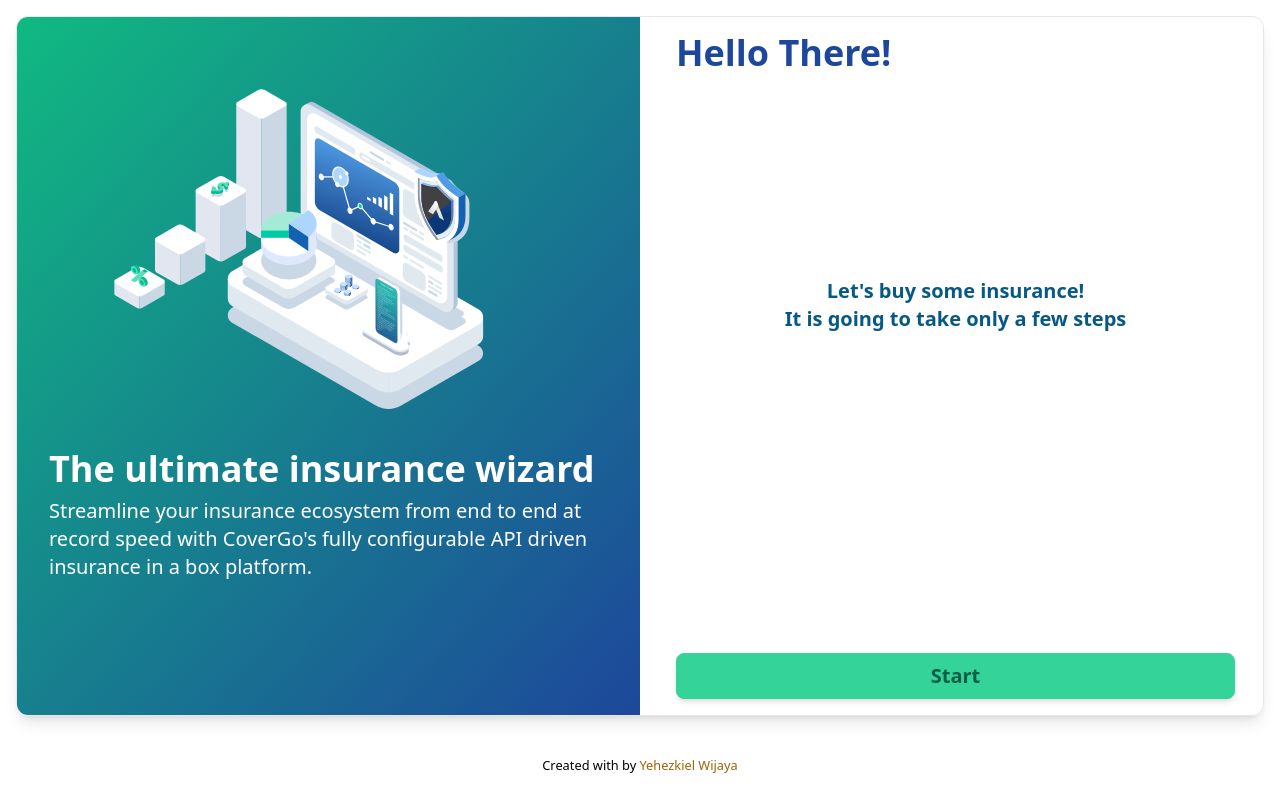
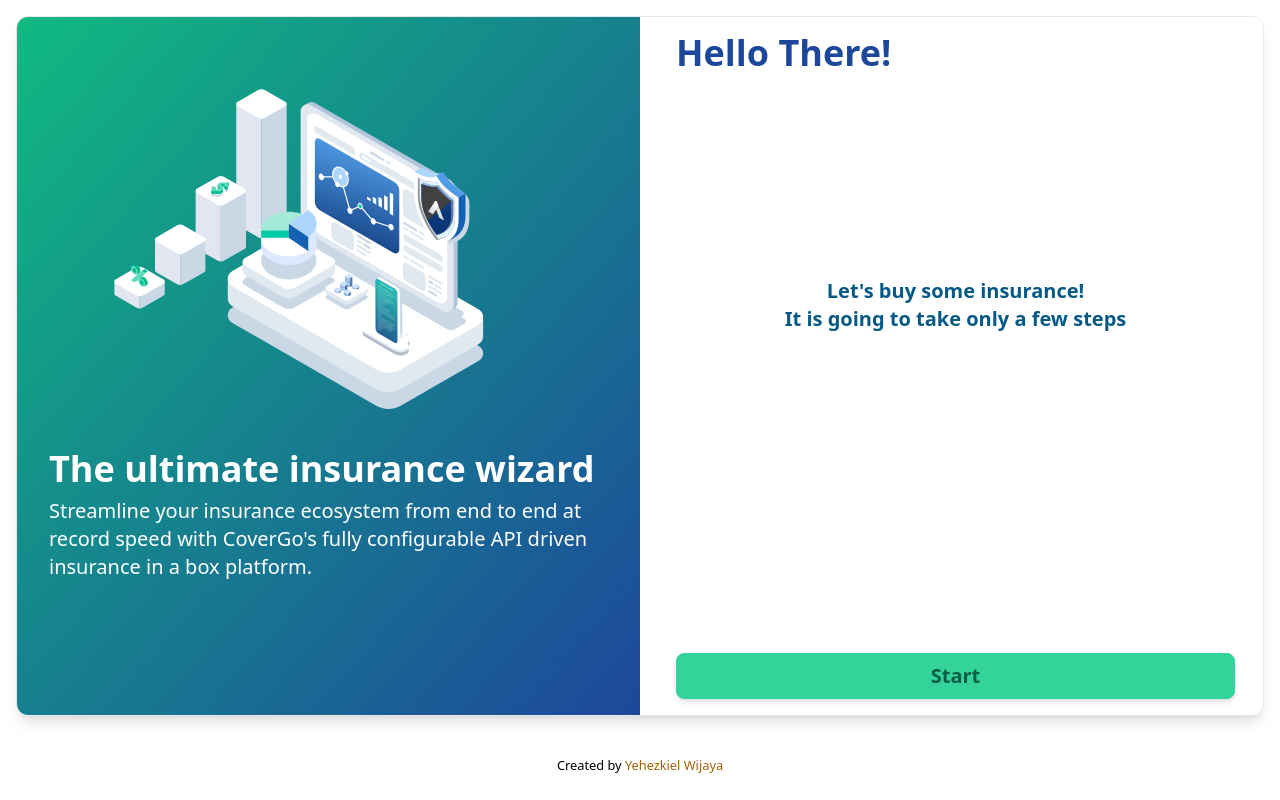
Before and after one commit to yehezkielwijaya/covergo-test, a Vue app: page / in a window 1280 px wide. Built offline with nearby package versions, Linux system fonts and the light colour scheme.

Commit message:
hotfix typo

```diff
--- a/src/App.vue
+++ b/src/App.vue
@@ -6,7 +6,7 @@
   <div class="topmost">
     <RouterView />
     <footer>
-      <small>Created with by <a href="http://yehezkielwijaya.vercel.app" target="_blank" class="font-medium text-yellow-700">Yehezkiel Wijaya</a></small>
+      <small>Created by <a href="http://yehezkielwijaya.vercel.app" target="_blank" class="font-medium text-yellow-700">Yehezkiel Wijaya</a></small>
     </footer>
   </div>
 </template>
```
